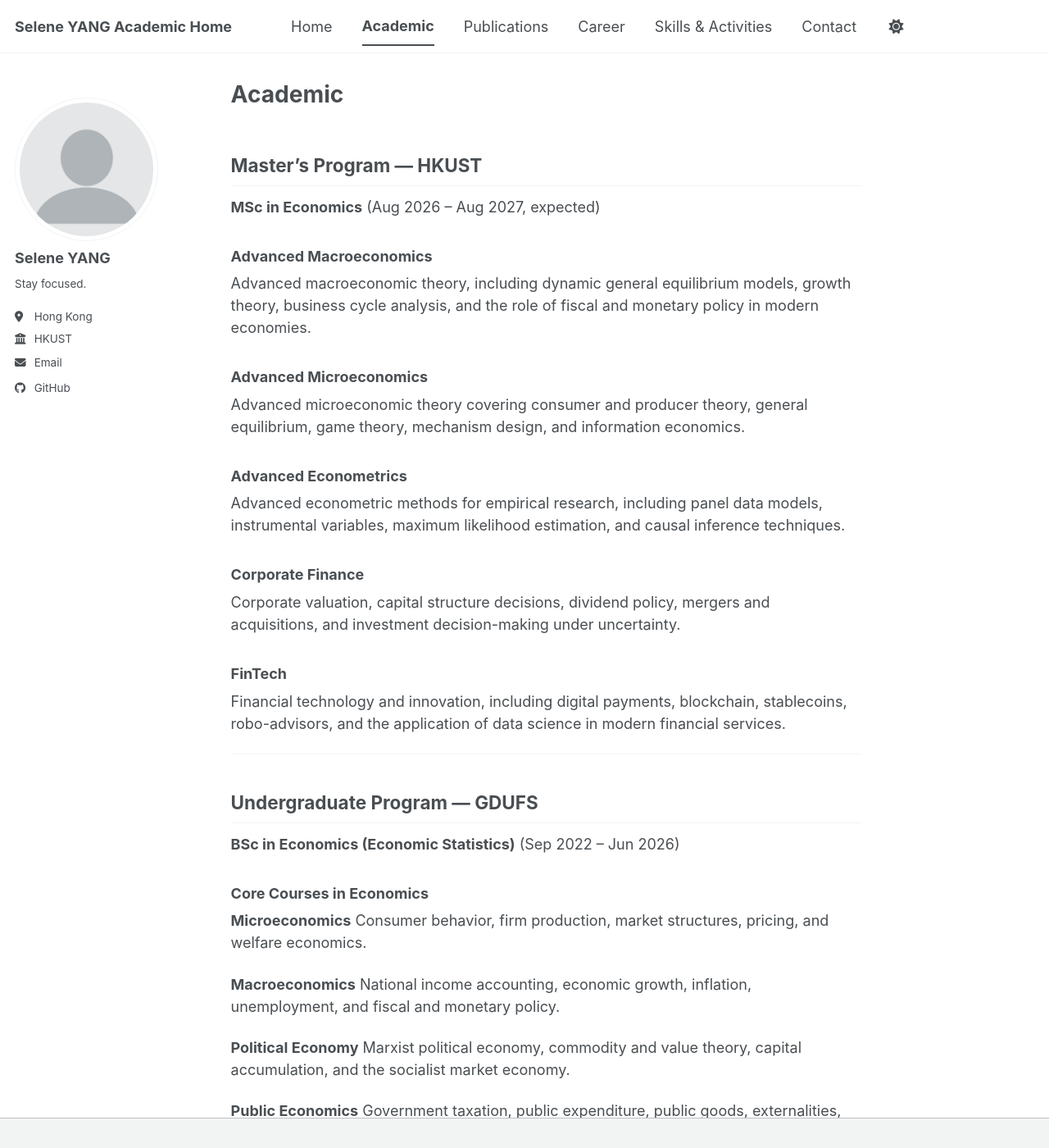
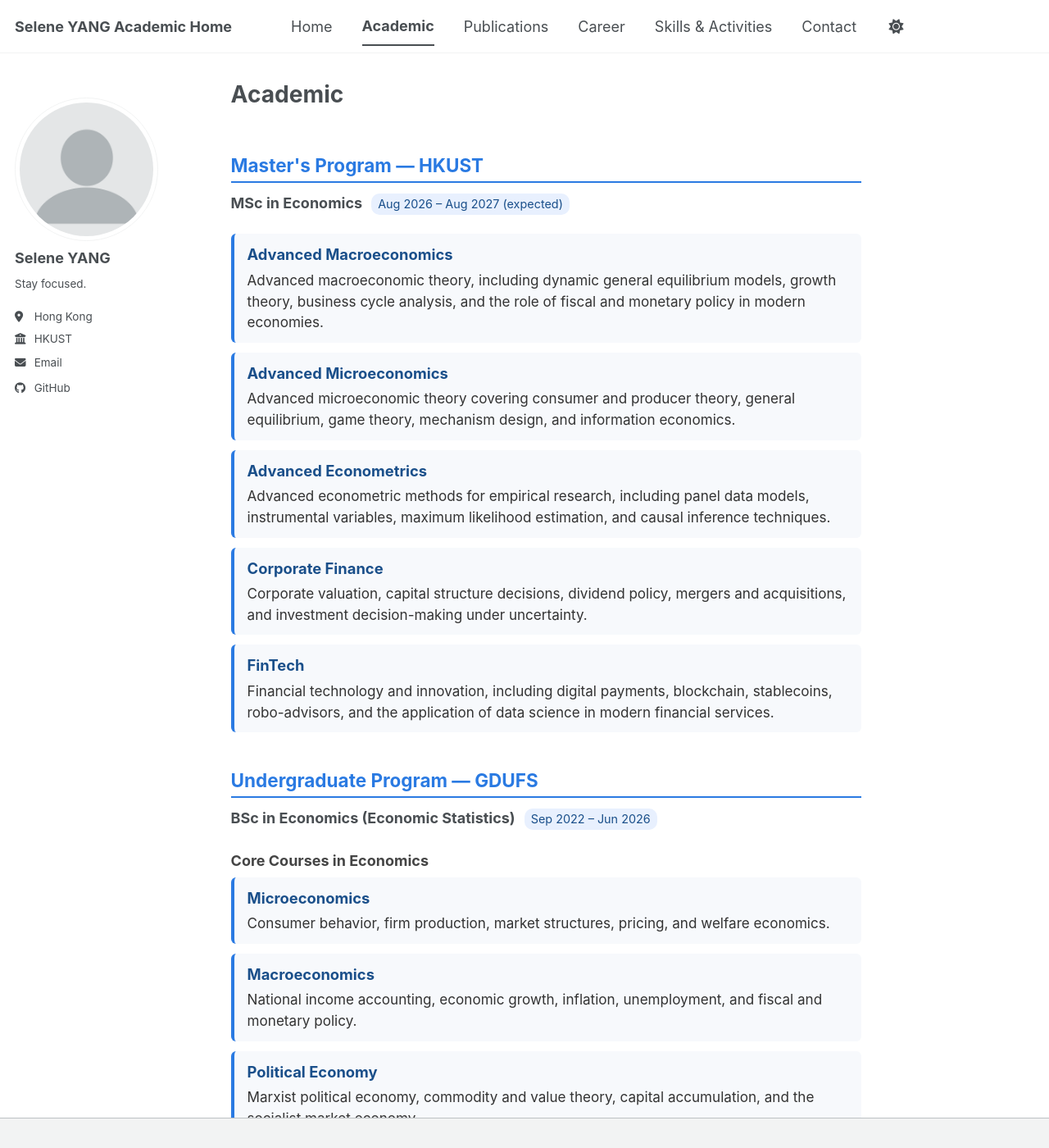
Before and after one commit to seleney365-tech/seleney365-tech.github.io, a Jekyll site: the page built from _pages/academic.md, in a window 1280 px wide and 1400 px high. Shown: the whole window at 82% size. Built offline with Jekyll 4.4.1, drawn with Linux system fonts in a browser that asks for light colours; a style sheet for code colours, icons or effects is not loaded; part of the change alters nothing that is shown.

Commit message:
Update academic.md

```diff
--- a/_pages/academic.md
+++ b/_pages/academic.md
@@ -5,120 +5,234 @@ permalink: /academic/
 author_profile: true
 ---
 
-## Master's Program — HKUST
+<style>
+  .course-section {
+    margin-bottom: 2.5em;
+  }
+  .course-section h2 {
+    border-bottom: 2px solid #2a7ae2;
+    padding-bottom: 6px;
+    color: #2a7ae2;
+  }
+  .course-section h3 {
+    color: #444;
+    margin-top: 1.5em;
+    margin-bottom: 0.5em;
+  }
+  .course-card {
+    background: #f7f9fc;
+    border-left: 4px solid #2a7ae2;
+    padding: 12px 16px;
+    margin-bottom: 12px;
+    border-radius: 6px;
+  }
+  .course-card strong {
+    color: #1a4f8a;
+    font-size: 1.02em;
+  }
+  .course-card p {
+    margin: 4px 0 0 0;
+    color: #333;
+    font-size: 0.95em;
+    line-height: 1.5;
+  }
+  .highlight-tag {
+    display: inline-block;
+    background: #e8f0fe;
+    color: #1a4f8a;
+    font-size: 0.8em;
+    padding: 2px 8px;
+    border-radius: 10px;
+    margin-left: 6px;
+  }
+</style>
 
-**MSc in Economics** (Aug 2026 – Aug 2027, expected)
+<div class="course-section">
 
-### Advanced Macroeconomics
-Advanced macroeconomic theory, including dynamic general equilibrium models, growth theory, business cycle analysis, and the role of fiscal and monetary policy in modern economies.
+<h2>Master's Program — HKUST</h2>
+<p><strong>MSc in Economics</strong> <span class="highlight-tag">Aug 2026 – Aug 2027 (expected)</span></p>
 
-### Advanced Microeconomics
-Advanced microeconomic theory covering consumer and producer theory, general equilibrium, game theory, mechanism design, and information economics.
+<div class="course-card">
+  <strong>Advanced Macroeconomics</strong>
+  <p>Advanced macroeconomic theory, including dynamic general equilibrium models, growth theory, business cycle analysis, and the role of fiscal and monetary policy in modern economies.</p>
+</div>
 
-### Advanced Econometrics
-Advanced econometric methods for empirical research, including panel data models, instrumental variables, maximum likelihood estimation, and causal inference techniques.
+<div class="course-card">
+  <strong>Advanced Microeconomics</strong>
+  <p>Advanced microeconomic theory covering consumer and producer theory, general equilibrium, game theory, mechanism design, and information economics.</p>
+</div>
 
-### Corporate Finance
-Corporate valuation, capital structure decisions, dividend policy, mergers and acquisitions, and investment decision-making under uncertainty.
+<div class="course-card">
+  <strong>Advanced Econometrics</strong>
+  <p>Advanced econometric methods for empirical research, including panel data models, instrumental variables, maximum likelihood estimation, and causal inference techniques.</p>
+</div>
 
-### FinTech
-Financial technology and innovation, including digital payments, blockchain, stablecoins, robo-advisors, and the application of data science in modern financial services.
+<div class="course-card">
+  <strong>Corporate Finance</strong>
+  <p>Corporate valuation, capital structure decisions, dividend policy, mergers and acquisitions, and investment decision-making under uncertainty.</p>
+</div>
 
----
+<div class="course-card">
+  <strong>FinTech</strong>
+  <p>Financial technology and innovation, including digital payments, blockchain, stablecoins, robo-advisors, and the application of data science in modern financial services.</p>
+</div>
 
-## Undergraduate Program — GDUFS
+</div>
 
-**BSc in Economics (Economic Statistics)** (Sep 2022 – Jun 2026)
+<div class="course-section">
 
-### Core Courses in Economics
+<h2>Undergraduate Program — GDUFS</h2>
+<p><strong>BSc in Economics (Economic Statistics)</strong> <span class="highlight-tag">Sep 2022 – Jun 2026</span></p>
 
-**Microeconomics**
-Consumer behavior, firm production, market structures, pricing, and welfare economics.
+<h3>Core Courses in Economics</h3>
 
-**Macroeconomics**
-National income accounting, economic growth, inflation, unemployment, and fiscal and monetary policy.
+<div class="course-card">
+  <strong>Microeconomics</strong>
+  <p>Consumer behavior, firm production, market structures, pricing, and welfare economics.</p>
+</div>
 
-**Political Economy**
-Marxist political economy, commodity and value theory, capital accumulation, and the socialist market economy.
+<div class="course-card">
+  <strong>Macroeconomics</strong>
+  <p>National income accounting, economic growth, inflation, unemployment, and fiscal and monetary policy.</p>
+</div>
 
-**Public Economics**
-Government taxation, public expenditure, public goods, externalities, and welfare analysis.
+<div class="course-card">
+  <strong>Political Economy</strong>
+  <p>Marxist political economy, commodity and value theory, capital accumulation, and the socialist market economy.</p>
+</div>
 
-**Econometrics**
-Linear regression, hypothesis testing, endogeneity, instrumental variables, and empirical applications in economics.
+<div class="course-card">
+  <strong>Public Economics</strong>
+  <p>Government taxation, public expenditure, public goods, externalities, and welfare analysis.</p>
+</div>
 
-**Statistics**
-Descriptive statistics, probability distributions, sampling, estimation, and hypothesis testing.
+<div class="course-card">
+  <strong>Econometrics</strong>
+  <p>Linear regression, hypothesis testing, endogeneity, instrumental variables, and empirical applications in economics.</p>
+</div>
 
-**Probability Theory**
-Probability spaces, random variables, expectation, conditional probability, and limit theorems.
+<div class="course-card">
+  <strong>Statistics</strong>
+  <p>Descriptive statistics, probability distributions, sampling, estimation, and hypothesis testing.</p>
+</div>
 
-**Multivariate Statistical Analysis**
-Multivariate normal distribution, principal component analysis, factor analysis, and cluster analysis.
+<div class="course-card">
+  <strong>Probability Theory</strong>
+  <p>Probability spaces, random variables, expectation, conditional probability, and limit theorems.</p>
+</div>
 
-**Time Series Analysis**
-Stationarity, ARIMA models, unit root tests, cointegration, and economic forecasting.
+<div class="course-card">
+  <strong>Multivariate Statistical Analysis</strong>
+  <p>Multivariate normal distribution, principal component analysis, factor analysis, and cluster analysis.</p>
+</div>
 
-**Modern Regression Analysis**
-Multiple regression, model diagnostics, heteroskedasticity, and generalized linear models.
+<div class="course-card">
+  <strong>Time Series Analysis</strong>
+  <p>Stationarity, ARIMA models, unit root tests, cointegration, and economic forecasting.</p>
+</div>
 
-**Non-parameter Statistics**
-Kernel density estimation, non-parametric regression, and smoothing methods without distributional assumptions.
+<div class="course-card">
+  <strong>Modern Regression Analysis</strong>
+  <p>Multiple regression, model diagnostics, heteroskedasticity, and generalized linear models.</p>
+</div>
 
-**Sampling Technology**
-Sampling designs, stratified sampling, cluster sampling, and survey data analysis.
+<div class="course-card">
+  <strong>Non-parameter Statistics</strong>
+  <p>Kernel density estimation, non-parametric regression, and smoothing methods without distributional assumptions.</p>
+</div>
 
-**Statistical Models**
-Generalized linear models, logistic regression, Poisson regression, and model selection.
+<div class="course-card">
+  <strong>Sampling Technology</strong>
+  <p>Sampling designs, stratified sampling, cluster sampling, and survey data analysis.</p>
+</div>
 
-**Market Research and Forecasting**
-Market survey design, consumer behavior analysis, demand forecasting, and business applications.
+<div class="course-card">
+  <strong>Statistical Models</strong>
+  <p>Generalized linear models, logistic regression, Poisson regression, and model selection.</p>
+</div>
 
-**Mathematical Statistics**
-Estimation theory, sufficient statistics, hypothesis testing theory, and asymptotic properties.
+<div class="course-card">
+  <strong>Market Research and Forecasting</strong>
+  <p>Market survey design, consumer behavior analysis, demand forecasting, and business applications.</p>
+</div>
 
-### Core Courses in Mathematics & Programming
+<div class="course-card">
+  <strong>Mathematical Statistics</strong>
+  <p>Estimation theory, sufficient statistics, hypothesis testing theory, and asymptotic properties.</p>
+</div>
 
-**Advanced Mathematics (I & II)**
-Calculus, limits, derivatives, integrals, series, and multivariable calculus.
+<h3>Core Courses in Mathematics & Programming</h3>
 
-**Advanced Algebra**
-Linear algebra, matrices, determinants, eigenvalues, and vector spaces.
+<div class="course-card">
+  <strong>Advanced Mathematics (I & II)</strong>
+  <p>Calculus, limits, derivatives, integrals, series, and multivariable calculus.</p>
+</div>
 
-**Python Programming**
-Python syntax, data structures, file handling, and basic data analysis libraries.
+<div class="course-card">
+  <strong>Advanced Algebra</strong>
+  <p>Linear algebra, matrices, determinants, eigenvalues, and vector spaces.</p>
+</div>
 
-**R Programming Language**
-R syntax, data manipulation, statistical analysis, and visualization.
+<div class="course-card">
+  <strong>Python Programming</strong>
+  <p>Python syntax, data structures, file handling, and basic data analysis libraries.</p>
+</div>
 
-**C++ Programming Language**
-C++ syntax, object-oriented programming, algorithms, and data structures.
+<div class="course-card">
+  <strong>R Programming Language</strong>
+  <p>R syntax, data manipulation, statistical analysis, and visualization.</p>
+</div>
 
-**Database Technology**
-Relational databases, SQL queries, data modeling, and database design.
+<div class="course-card">
+  <strong>C++ Programming Language</strong>
+  <p>C++ syntax, object-oriented programming, algorithms, and data structures.</p>
+</div>
 
-**Data Management and Analysis in MS Excel**
-Excel functions, pivot tables, data cleaning, and basic statistical analysis.
+<div class="course-card">
+  <strong>Database Technology</strong>
+  <p>Relational databases, SQL queries, data modeling, and database design.</p>
+</div>
 
-**Data Mining Operation**
-Data preprocessing, classification, clustering, association rules, and predictive modeling.
+<div class="course-card">
+  <strong>Data Management and Analysis in MS Excel</strong>
+  <p>Excel functions, pivot tables, data cleaning, and basic statistical analysis.</p>
+</div>
 
-### Other Relevant Courses
+<div class="course-card">
+  <strong>Data Mining Operation</strong>
+  <p>Data preprocessing, classification, clustering, association rules, and predictive modeling.</p>
+</div>
 
-**Accounting**
-Financial accounting principles, financial statements, and basic managerial accounting.
+<h3>Other Relevant Courses</h3>
 
-**Money and Banking**
-Financial systems, central banking, monetary policy, and the role of financial intermediaries.
+<div class="course-card">
+  <strong>Accounting</strong>
+  <p>Financial accounting principles, financial statements, and basic managerial accounting.</p>
+</div>
 
-**International Trade**
-Comparative advantage, trade theories, trade policy, and global economic integration.
+<div class="course-card">
+  <strong>Money and Banking</strong>
+  <p>Financial systems, central banking, monetary policy, and the role of financial intermediaries.</p>
+</div>
 
-**Corporate Operations Statistics**
-Statistical methods for business operations, quality control, and process improvement.
+<div class="course-card">
+  <strong>International Trade</strong>
+  <p>Comparative advantage, trade theories, trade policy, and global economic integration.</p>
+</div>
 
-**Statistical Software**
-Practical use of statistical software (SPSS, Stata) for data analysis.
+<div class="course-card">
+  <strong>Corporate Operations Statistics</strong>
+  <p>Statistical methods for business operations, quality control, and process improvement.</p>
+</div>
 
-**Innovation and Entrepreneurial Basics**
-Fundamentals of innovation, business model design, and entrepreneurship.
+<div class="course-card">
+  <strong>Statistical Software</strong>
+  <p>Practical use of statistical software (SPSS, Stata) for data analysis.</p>
+</div>
+
+<div class="course-card">
+  <strong>Innovation and Entrepreneurial Basics</strong>
+  <p>Fundamentals of innovation, business model design, and entrepreneurship.</p>
+</div>
+
+</div>
```
